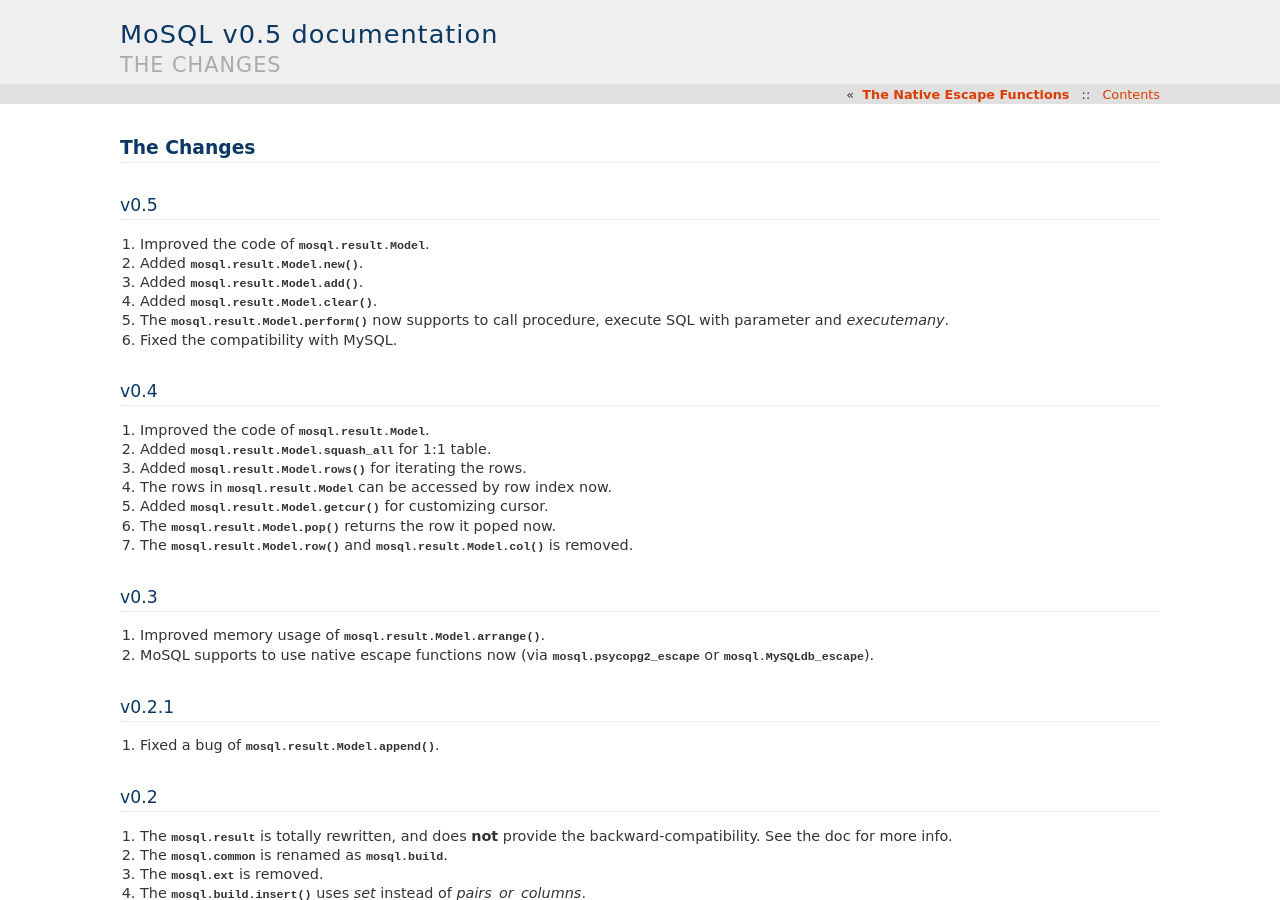
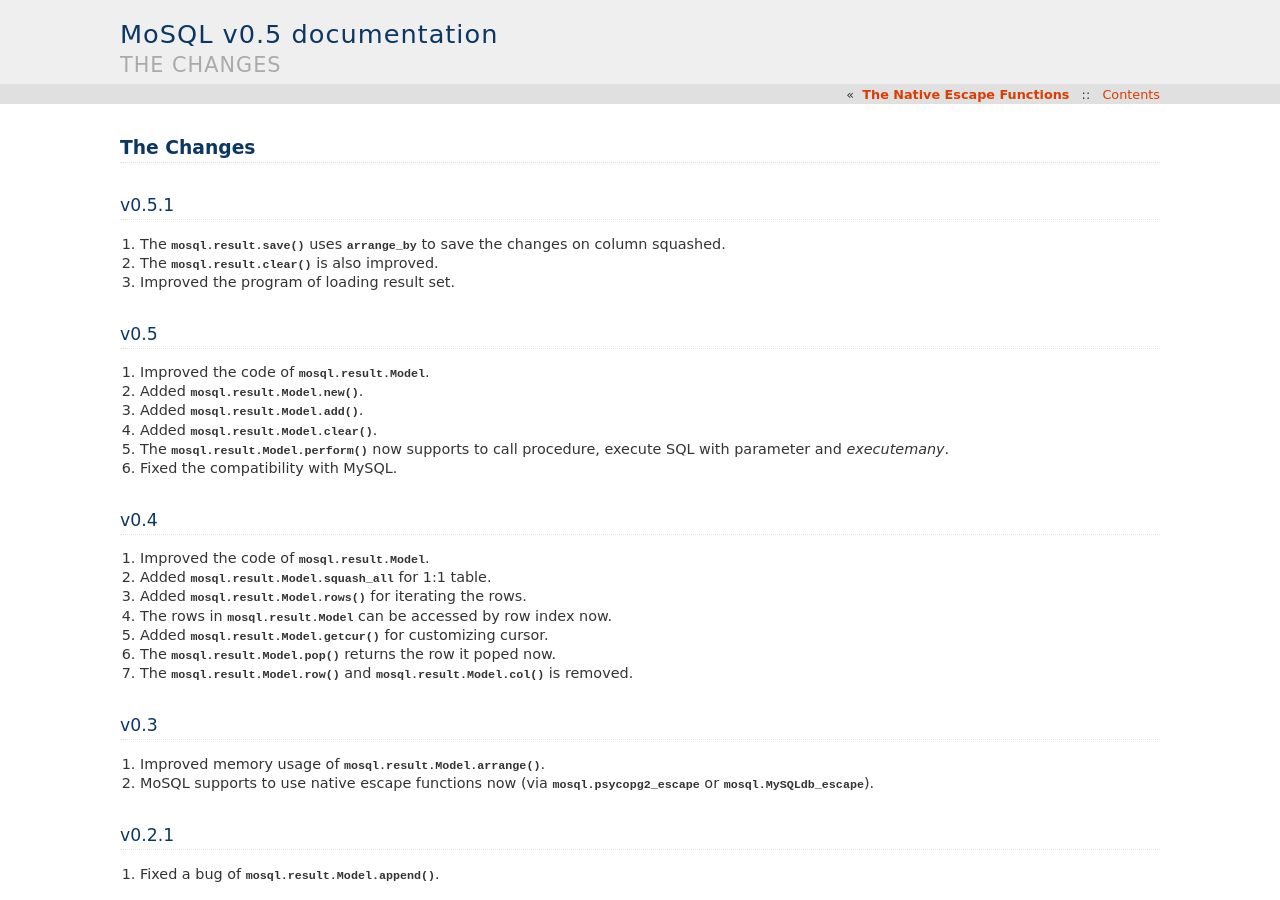
Before and after one commit to moskytw/mosql, a Sphinx documentation site: the page built from docs/changes.rst, in a window 1280 px wide and 900 px high. Built offline with Sphinx 7.4.7, drawn with Linux system fonts in a browser that asks for light colours.

Commit message:
updated change log

```diff
--- a/docs/changes.rst
+++ b/docs/changes.rst
@@ -1,6 +1,14 @@
 
 The Changes
 ===========
+
+v0.5.1
+------
+
+1. The :meth:`mosql.result.save` uses :attr:`arrange_by` to save the changes on
+   column squashed.
+2. The :meth:`mosql.result.clear` is also improved.
+3. Improved the program of loading result set.
 
 v0.5
 ----
```
